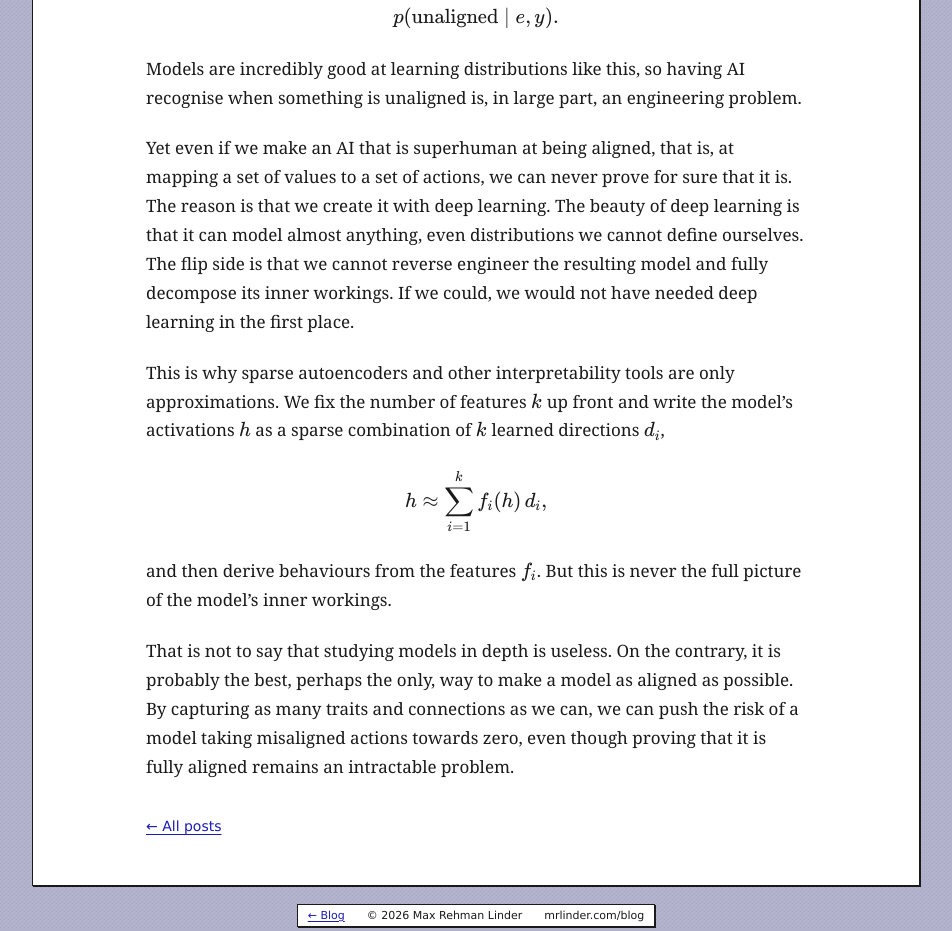
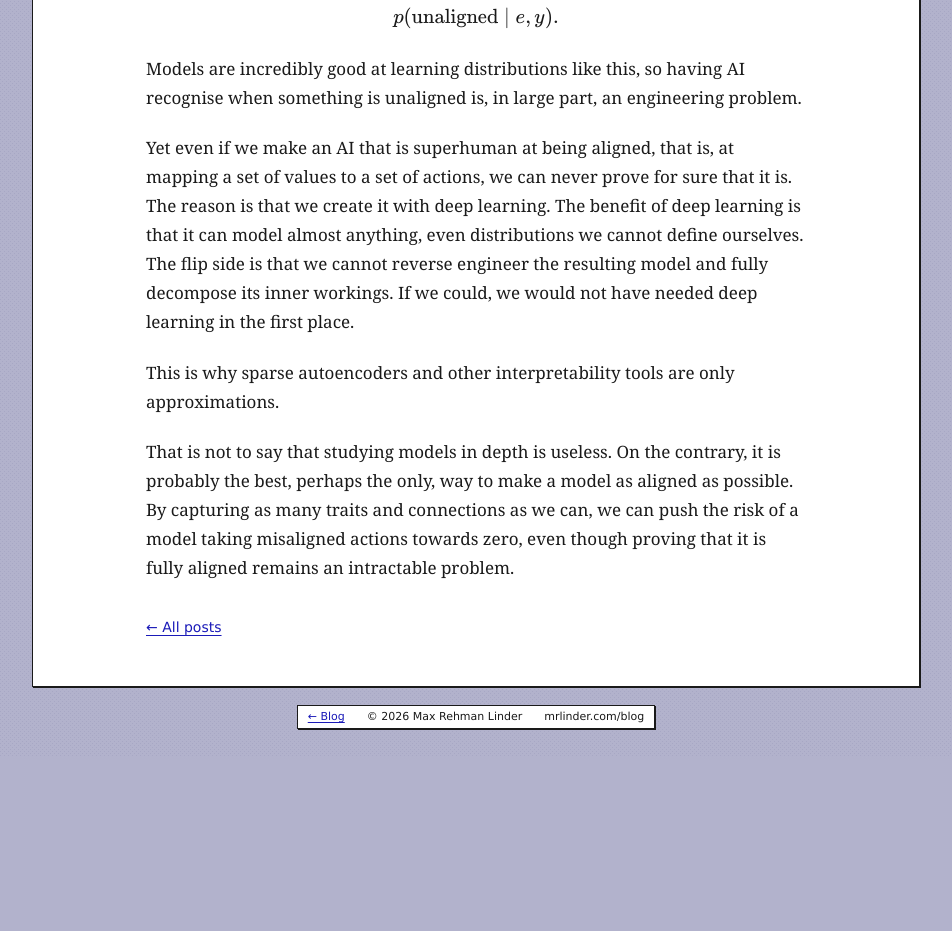
Before and after one commit to maxrlinder/mrlinder.com, a website: page blog/on-the-existence-of-an-aligned-model/index.html in a window 1280 px wide. Shown: the part 2589-3520 px from the top of the page, without its empty margins (232-1184 px from the left). After the commit the page ends 3346 px from the top, so only its background shows below. Drawn offline with nearby package versions, Linux system fonts and the light colour scheme.

Commit message:
Blog: drop the SAE formula, benefit not beauty

```diff
--- a/blog/on-the-existence-of-an-aligned-model/index.html
+++ b/blog/on-the-existence-of-an-aligned-model/index.html
@@ -231,7 +231,7 @@
             Yet even if we make an AI that is superhuman at being aligned, that
             is, at mapping a set of values to a set of actions, we can never
             prove for sure that it is. The reason is that we create it with
-            deep learning. The beauty of deep learning is that it can model
+            deep learning. The benefit of deep learning is that it can model
             almost anything, even distributions we cannot define ourselves. The
             flip side is that we cannot reverse engineer the resulting model
             and fully decompose its inner workings. If we could, we would not
@@ -239,14 +239,7 @@
           </p>
           <p>
             This is why sparse autoencoders and other interpretability tools
-            are only approximations. We fix the number of features \(k\) up
-            front and write the model’s activations \(h\) as a sparse
-            combination of \(k\) learned directions \(d_i\),
-          </p>
-          <p>$$h \approx \sum_{i=1}^{k} f_i(h)\, d_i,$$</p>
-          <p>
-            and then derive behaviours from the features \(f_i\). But this is
-            never the full picture of the model’s inner workings.
+            are only approximations.
           </p>
           <p>
             That is not to say that studying models in depth is useless. On
```
